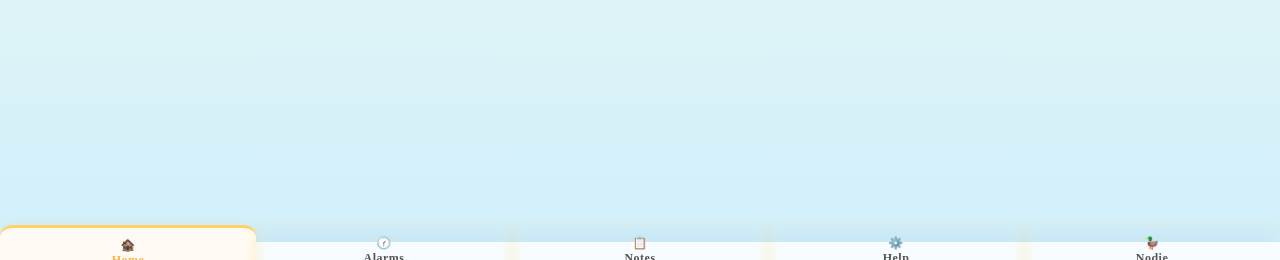
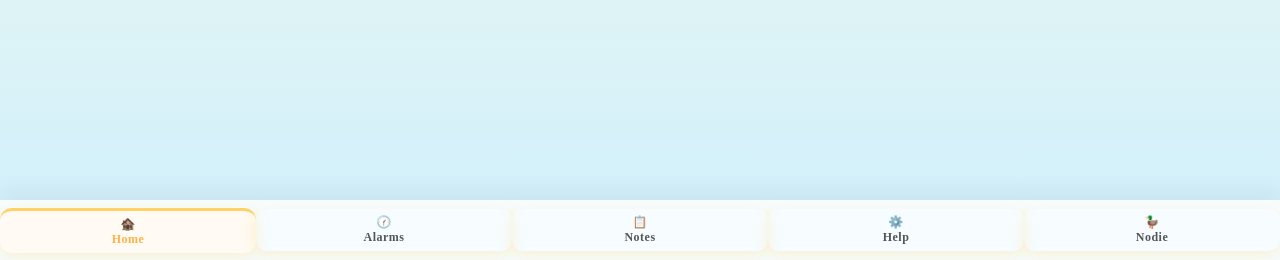
Before and after one commit to annikeons/nodienap, a Flask app: page / in a window 1280 px wide. Shown: the part 618-878 px from the top of the page. Run offline with Flask 3, Linux system fonts and the light colour scheme.

Commit message:
Add files via upload

```diff
--- a/static/stylex.css
+++ b/static/stylex.css
@@ -422,3 +422,12 @@
      transform: translateY(0);
    }
  }
+ /* 🔒 OVERRIDE MENÚ INFERIOR */
+.menu {
+  height: auto !important;
+  min-height: 60px;
+}
+
+.menu button {
+  padding: 6px 0 !important;
+}
```
